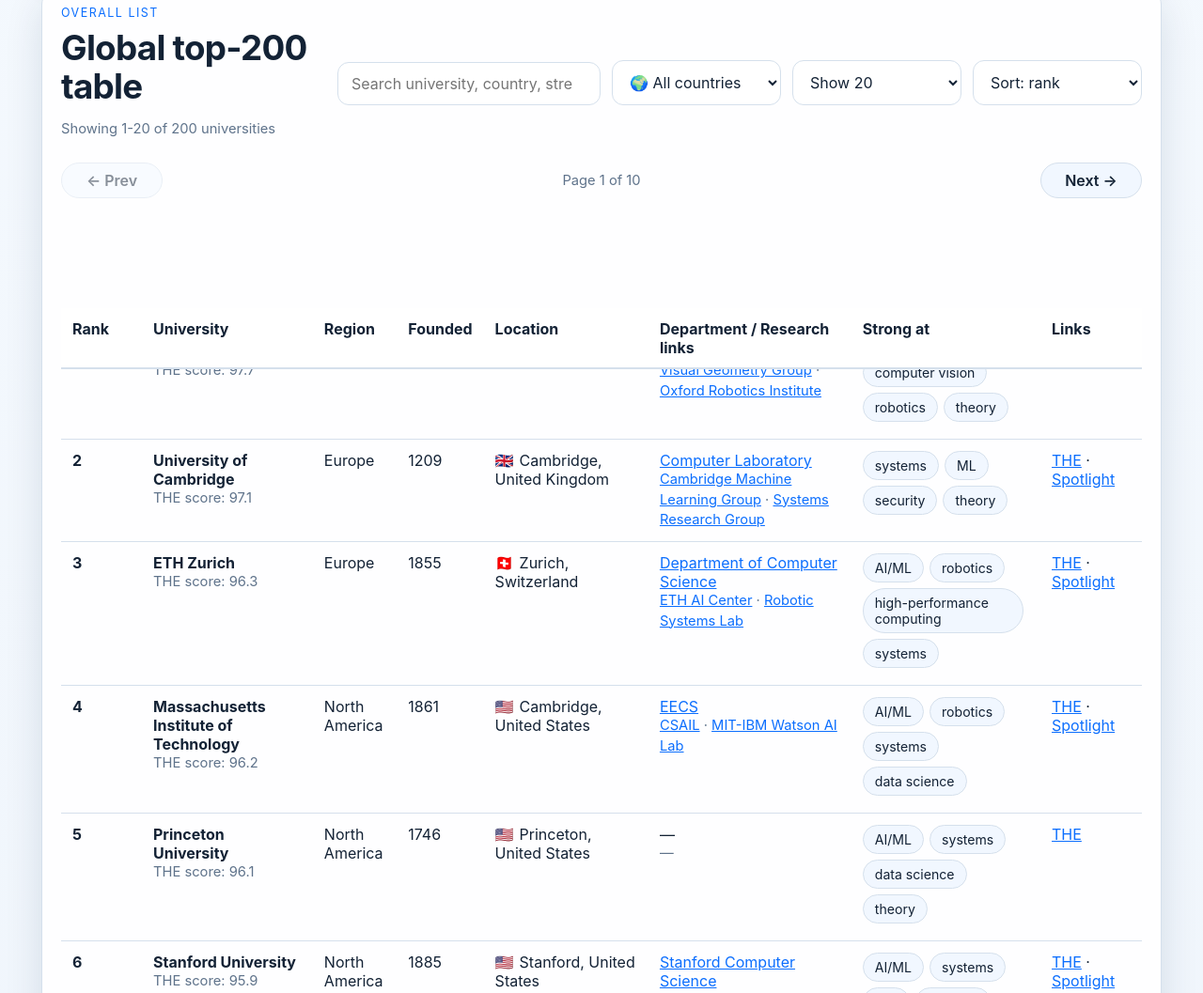
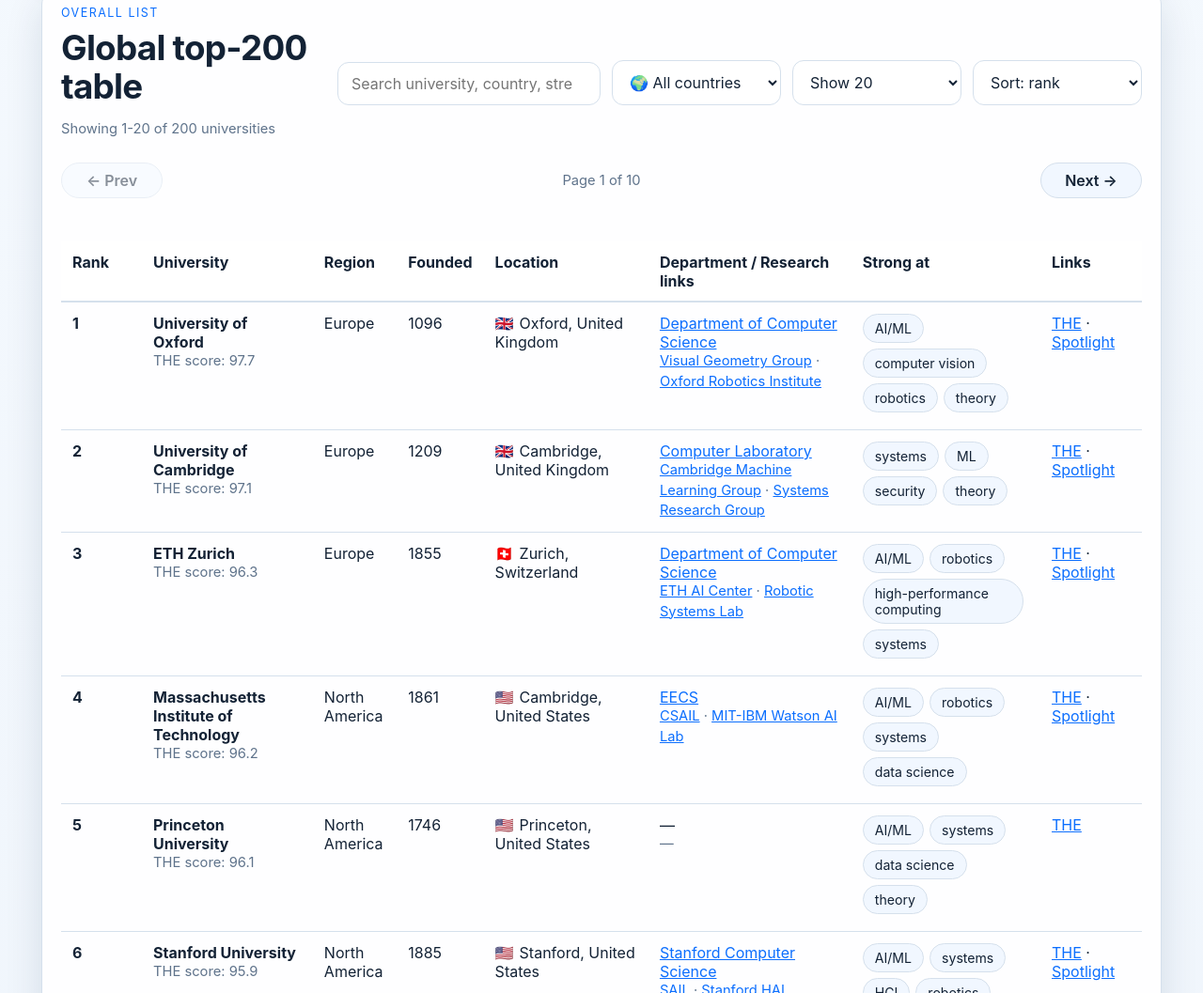
Before and after one commit to dmoliveira/top-uni, a plain HTML site: page docs/index.html in a window 1280 px wide. Shown: the part 1199-2256 px from the top of the page at 94% size. Drawn offline with nearby package versions, Linux system fonts and the light colour scheme.

Commit message:
Fix table header overlap (#12)
Co-authored-by: Diego Marinho <diego@Diegos-MacBook-Pro.local>

```diff
--- a/docs/styles.css
+++ b/docs/styles.css
@@ -169,8 +169,8 @@
 .table-wrap { overflow: auto; padding-top: 28px; }
 table { width: 100%; border-collapse: separate; border-spacing: 0; }
 th, td { padding: 12px 12px; border-bottom: 1px solid var(--line); vertical-align: top; }
-th { text-align: left; position: sticky; top: var(--topbar-offset); background: var(--panel-solid); z-index: 5; box-shadow: inset 0 -1px 0 var(--line); }
-tbody tr:first-child td { padding-top: 22px; }
+th { text-align: left; position: relative; background: var(--panel-solid); z-index: 1; box-shadow: inset 0 -1px 0 var(--line); }
+tbody tr:first-child td { padding-top: 12px; }
 .table-wrap table th:nth-child(1), .table-wrap table td:nth-child(1) { width: 86px; }
 .table-wrap table th:nth-child(2), .table-wrap table td:nth-child(2) { min-width: 170px; }
 .table-wrap table th:nth-child(5), .table-wrap table td:nth-child(5) { min-width: 170px; }
```
